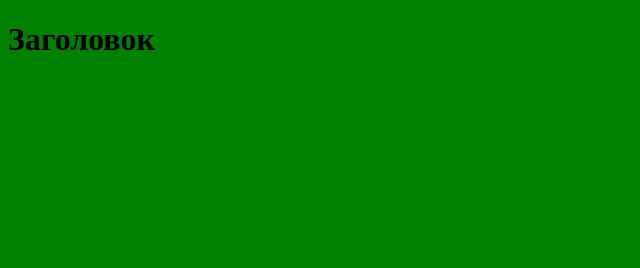
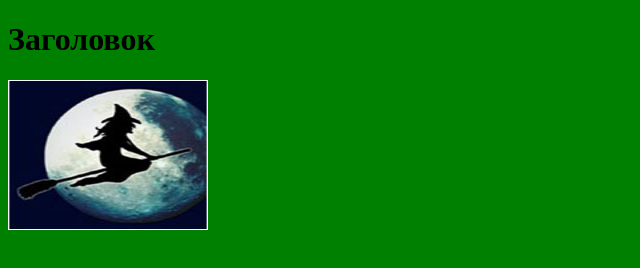
Before and after one commit to Zelya78/GitHub-with-A.Islamov, a plain HTML site: page index.html in a window 1280 px wide. Shown: the whole page, without its empty margins (0-640 px from the left). Drawn offline with Linux system fonts and the light colour scheme.

Commit message:
добавление картинки

```diff
--- a/index.html
+++ b/index.html
@@ -10,6 +10,7 @@
 <body>
 
   <h1>Заголовок</h1>
+  <img src="./images/30-1yaga.jpg" alt="баба-яга">
 
 </body>
 </html>
--- a/style.css
+++ b/style.css
@@ -1,3 +1,8 @@
 body {
     background-color: green;
 }
+
+img {
+    width: 200px;
+    height: 150px;
+}
```
Also changed, not shown: images/30-1yaga.jpg (added), images/icon-palm.png (added).
